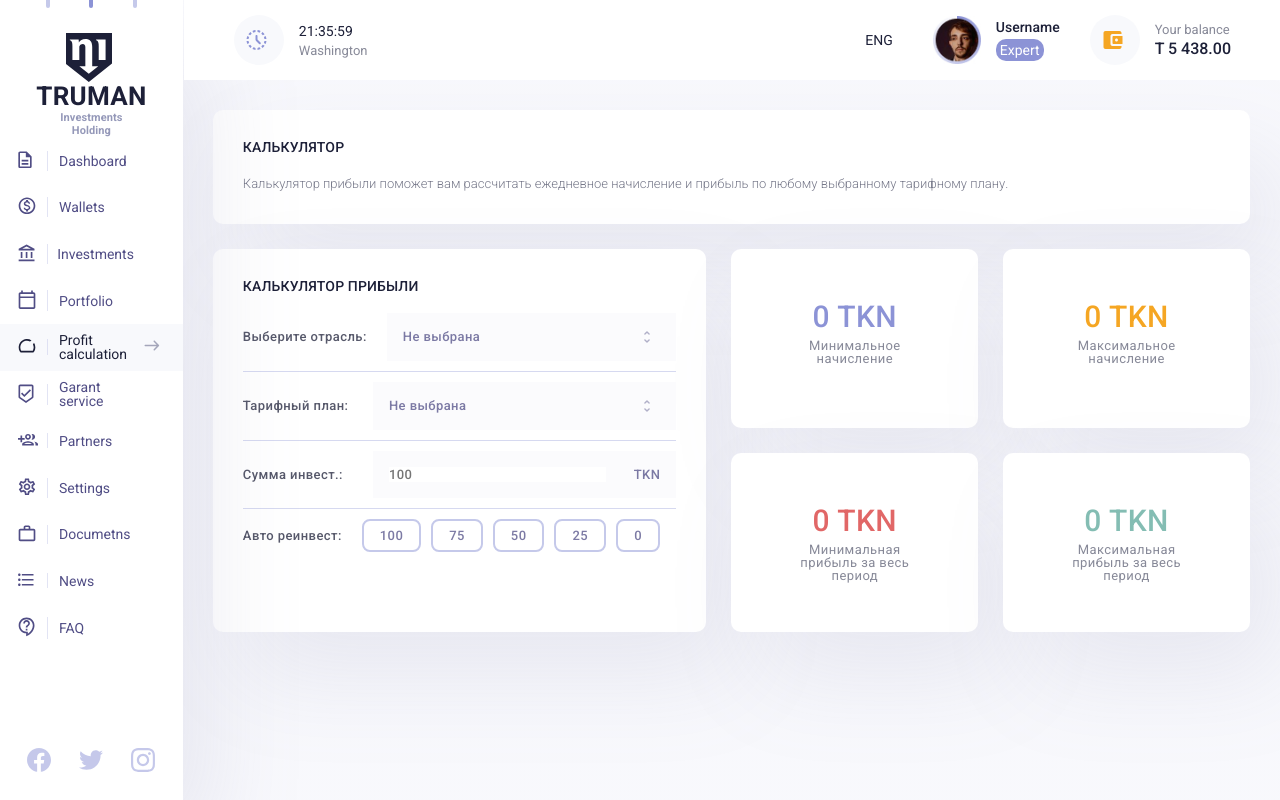
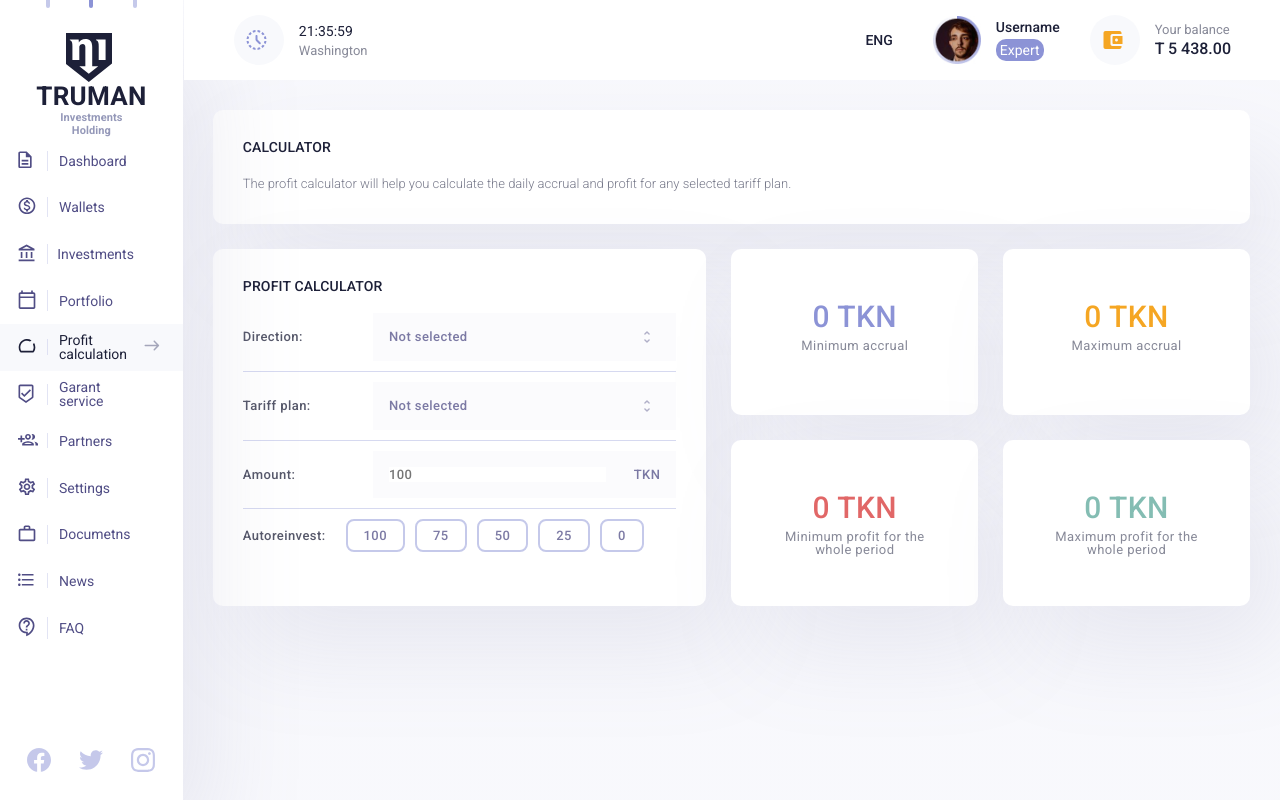
Before and after one commit to dnotrad/admin, a React (Create React App) app: page /Profit in a window 1280 px wide. Built offline with nearby package versions, Linux system fonts and the light colour scheme.

Commit message:
transalted garant

```diff
--- a/public/locales/en/translation.json
+++ b/public/locales/en/translation.json
@@ -96,6 +96,37 @@
     "dnya": "days",
     "den": "days"
   },
+  "calc": {
+    "title": "Calculator",
+    "content": "The profit calculator will help you calculate the daily accrual and profit for any selected tariff plan.",
+    "Profit_calculator": "Profit calculator",
+    "Direction": "Direction",
+    "Tariff_plan": "Tariff plan",
+    "Amount": "Amount",
+    "AUTOREINVEST": "Autoreinvest",
+    "Minimum_accrual": "Minimum accrual",
+    "Maximum_accrual": "Maximum accrual",
+    "Minimum_profit": "Minimum profit for the whole period",
+    "Maximum_profit": "Maximum profit for the whole period",
+    "Not_selected": "Not selected"
+  },
+  "garant": {
+    "title": "Garant service",
+    "content": "Garant Service provides security in making joint deals within the company. You can request a deal from any partner of the company to open a joint tariff plan inside their cabinet. Your dividends and the transaction amount are automatically transferred to your wallet as soon as they are available for withdrawal.The services of the Garant Service apply only to PLATINUM tariffs.",
+    "Active_request": "Active request",
+    "Deal_amount": "Deal amount",
+    "Confirm": "Confirm",
+    "Deal_request": "Deal request",
+    "Amount": "Amount",
+    "Request": "Request",
+    "Deals_history": "Deals history",
+    "User_ID": "User ID",
+    "Start_date": "Start date",
+    "Completion_date": "Completion date",
+    "Days_left": "Days left",
+    "Amount _deposited": "Amount deposited",
+    "Earned": "Earned"
+  },
   "faq": {
     "title": "Frequently Asked Questions",
     "1": {
--- a/src/components/Calc/Calc.jsx
+++ b/src/components/Calc/Calc.jsx
@@ -1,10 +1,13 @@
 import React from 'react';
 import s from "./Calc.module.css";
 import moreImg from "../../assets/icons/more.svg";
+import { useTranslation } from "react-i18next";
+
 
 const Selector = (props) => {
+    const { t, i18n } = useTranslation(); //хук для смены языка
     const [isActive, setisActive] = React.useState(false);
-    const [current, setCurrent] = React.useState("Не выбрана");
+    const [current, setCurrent] = React.useState(t("calc.Not_selected"));
     return (
         <div className={s.selector}>
             <div className={s.selector_title}>{props.title}:</div>
@@ -36,11 +39,11 @@ const Radio = (props) => {
 }
 
 const Reinvest = (props) => {
+    const { t, i18n } = useTranslation(); //хук для смены языка
     return (
         <div className={s.reinvest}>
-            <div className={s.selector_title}>Авто реинвест:</div>
+            <div className={s.selector_title}>{t("calc.AUTOREINVEST")}:</div>
             <div className={s.reinvest_buttons}>
-
                 <Radio setReinvest={props.setReinvest} value={100} id={"reinvest1"} />
                 <Radio setReinvest={props.setReinvest} value={75} id={"reinvest2"} />
                 <Radio setReinvest={props.setReinvest} value={50} id={"reinvest3"} />
@@ -126,6 +129,7 @@ const marketsInfo = {
     }
 }
 const Calc = () => {
+    const { t, i18n } = useTranslation(); //хук для смены языка
     const [branch, setBranch] = React.useState(null);
     const [plan, setPlan] = React.useState(null);
     const [invest, setInvest] = React.useState(null);
@@ -161,37 +165,37 @@ const Calc = () => {
         <div className={s.calc}>
             <div className={`${s.block} ${s.top}`}>
                 <div className={s.title}>
-                    Калькулятор
+                    {t("calc.title")}
               </div>
                 <div className={s.text}>
-                    Калькулятор прибыли поможет вам рассчитать ежедневное начисление и прибыль по любому выбранному тарифному плану.
+                {t("calc.content")}
               </div>
             </div>
             <div className={s.main}>
                 <div className={`${s.block} ${s.calcul}`}>
-                    <div className={s.title}>Калькулятор прибыли</div>
+                    <div className={s.title}> {t("calc.Profit_calculator")}</div>
                     <div className={s.calc_main}>
                         <Selector
                             setInfo={setBranch}
-                            title="Выберите отрасль"
+                            title={t("calc.Direction")}
                             data={
                                 [
-                                    { name: "crypto", title: "Криптовалюта" },
-                                    { name: "goods", title: "Товарно-сырьевой рынок" },
-                                    { name: "fonds", title: "Фондовый рынок" }
+                                    { name: "crypto", title: t("invest.Cryptocurrency_market")},
+                                    { name: "goods", title: t("invest.Commodity_market") },
+                                    { name: "fonds", title: t("invest.Stock_market") }
                                 ]} />
                         <Selector
                             setInfo={setPlan}
-                            title="Тарифный план"
+                            title={t("calc.Tariff_plan")}
                             data={
                                 [
-                                    { name: "silver", title: "Серебро" },
-                                    { name: "gold", title: "Золото" },
-                                    { name: "platinum", title: "Платина" }
+                                    { name: "silver", title: "SILVER" },
+                                    { name: "gold", title: "GOLD" },
+                                    { name: "platinum", title: "PLATINUM" }
                                 ]
                             } />
                         <div className={s.input_wrap}>
-                            <div className={s.selector_title}>Сумма инвест.:</div>
+                            <div className={s.selector_title}>{t("calc.Amount")}:</div>
                             <div className={s.selector_active}>
                                 <input
                                     type="number"
@@ -206,19 +210,19 @@ const Calc = () => {
                 </div>
                 <div className={`${s.block} ${s.min}`}>
                     <div className={s.money}>{min} TKN</div>
-                    <div className={s.subtitle}>Минимальное начисление</div>
+                    <div className={s.subtitle}>{t("calc.Minimum_accrual")}</div>
                 </div>
                 <div className={`${s.block} ${s.max}`}>
                     <div className={s.money}>{max} TKN</div>
-                    <div className={s.subtitle}>Максимальное начисление</div>
+                    <div className={s.subtitle}>{t("calc.Maximum_accrual")}</div>
                 </div>
                 <div className={`${s.block} ${s.min_year}`}>
                     <div className={s.money}>{min_time} TKN</div>
-                    <div className={s.subtitle}>Минимальная прибыль за весь период</div>
+                    <div className={s.subtitle}>{t("calc.Minimum_profit")}</div>
                 </div>
                 <div className={`${s.block} ${s.max_year}`}>
                     <div className={s.money}>{max_time} TKN</div>
-                    <div className={s.subtitle}>Максимальная прибыль за весь период</div>
+                    <div className={s.subtitle}>{t("calc.Maximum_profit")}</div>
                 </div>
             </div>
         </div>
--- a/src/components/Garant/Garant.jsx
+++ b/src/components/Garant/Garant.jsx
@@ -7,19 +7,21 @@ import requestImg from "./../../assets/icons/request.svg";
 import DTNIcon from "./../../assets/icons/DTN-icon-small.svg";
 import Button from "../btns/BlueButton";
 import Input from '../Profile/Input/Input';
+import { useTranslation } from "react-i18next";
 const Garant = () => {
+    const { t, i18n } = useTranslation(); //хук для смены языка
     return (
         <div className={s.garant}>
             <div className={`${s.block} ${s.top}`}>
                 <div className={s.title}>
-                    Гарант сервис
+                    {t("garant.title")}
                 </div>
-                <div className={s.text}>Профессиональное поле деятельности нашего холдинга, базирующегося на территории США, — многовекторное инвестирование в самые ликвидные и высокодоходные инструменты криптовалютного, фондового и товарно-сырьевого рынка. Мы помогаем частным инвесторам защитить и многократно приумножить капиталы, обогнать инфляцию и даже в кризис уверенно смотреть в будущее.
+                <div className={s.text}>{t("garant.content")}
                 </div>
             </div>
             <div className={s.blocks}>
                 <div className={s.block}>
-                    <div className={s.title}>Уведомление о запросе на совместную сделку</div>
+                    <div className={s.title}>{t("garant.Active_request")}</div>
                     <div className={s.main}>
                         <div className={s.user}>
                             <div className={s.user_img}>
@@ -35,31 +37,32 @@ const Garant = () => {
                                 <img src={DTNIcon} alt="DTNIcon" />
                             </div>
                             <div className={s.deal_info}>
-                                <div className={s.deal_title}>Сумма сделки</div>
+                                <div className={s.deal_title}>{t("garant.Deal_amount")}</div>
                                 <div className={s.deal_count}>67.00 TKN</div>
                             </div>
                         </div>
-                        <Button img={acceptImg} title="Подтвердить" />
+                        <Button img={acceptImg} title={t("garant.Confirm")} />
                     </div>
                 </div>
                 <div className={s.block}>
-                    <div className={s.title}>Запрос на сделку</div>
+                    <div className={s.title}>{t("garant.Deal_request")}</div>
                     <div className={s.main}>
                         <div className={s.input}>
                             <div className={s.input_title}>ID:</div>
                             <input type="text" pattern="\d[0-9]" placeholder="00-00-00" />
                         </div>
                         <div className={s.input}>
-                            <div className={s.input_title}>Сумма:</div>
+                            <div className={s.input_title}>{t("garant.Amount")}:</div>
                             <input type="text" placeholder="67.00 TKN" />
                         </div>
 
-                        <Button img={requestImg} title="Запросить" />
+                        <Button img={requestImg} title={t("garant.Request")} />
                     </div>
                 </div>
             </div>
             <div className={s.block}>
-                <div className={s.title}>История сделок</div>
+                <div className={s.title}>{t("garant.Deals_history")}</div>
+                {/* не перевел таблицу */}
                 <Table
                     columns={6}
                     rows={10}
--- a/src/components/Header/Header.module.css
+++ b/src/components/Header/Header.module.css
@@ -54,6 +54,8 @@
     /* убрать маргин сделать флекс */
     margin-right: 40px;
     cursor: pointer;
+    text-transform: uppercase;
+    font-weight: 500;
 }
 
 .user {
```
Also changed, not shown: public/locales/ru/translation.json (+31 -0 lines).
